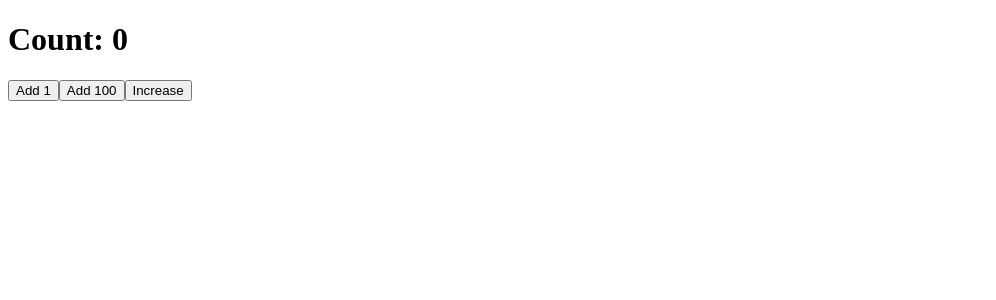
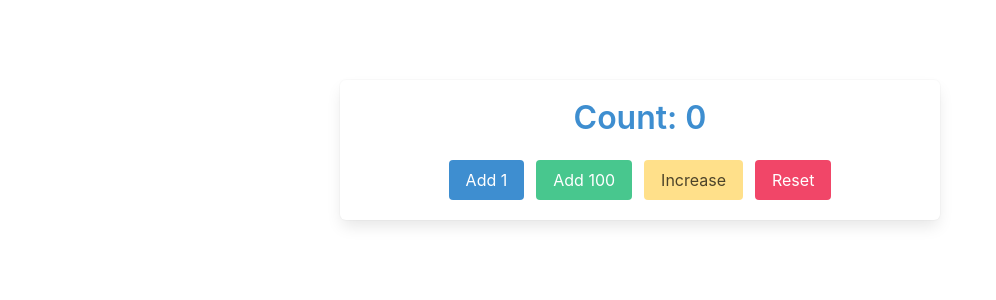
Before and after one commit to mate-academy/react_counter, a React (Create React App) app: page / in a window 1280 px wide. Shown: the top 300 px of the page, without its empty margins (0-996 px from the left). Built offline with nearby package versions, Linux system fonts and the light colour scheme.

Commit message:
Solution implemented

```diff
--- a/package.json
+++ b/package.json
@@ -7,7 +7,7 @@
   "license": "GPL-3.0",
   "dependencies": {
     "@cypress/react": "^5.12.4",
-    "bulma": "^0.9.3",
+    "bulma": "^0.9.4",
     "react": "^17.0.2",
     "react-dom": "^17.0.2",
     "react-scripts": "^4.0.3"
--- a/src/App.scss
+++ b/src/App.scss
@@ -2,6 +2,7 @@ iframe {
   display: none;
 }
 
-button {
-  cursor: pointer;
+.App {
+  margin: 10vh auto;
+  max-width: 600px;
 }
--- a/src/App.tsx
+++ b/src/App.tsx
@@ -1,4 +1,5 @@
 import React from 'react';
+import 'bulma/css/bulma.min.css';
 import './App.scss';
 
 type State = {
@@ -11,14 +12,17 @@ export class App extends React.Component<{}, State> {
   };
 
   addOne = () => {
-    // write code here
+    this.setState(state => ({
+      count: state.count + 1,
+    }));
   };
 
   add100 = () => {
-    // write code here
+    this.setState(state => ({
+      count: state.count + 100,
+    }));
   };
 
-  // DON'T change the code below
   increase = () => {
     this.addOne();
 
@@ -27,25 +31,49 @@ export class App extends React.Component<{}, State> {
     }
   };
 
+  reset = () => {
+    this.setState({ count: 0 });
+  };
+
   render() {
     const { count } = this.state;
 
     return (
-      <div className="App">
-        <h1 className="App__title">
+      <div className="App box has-text-centered">
+        <h1 className="title has-text-info has-text-centered">
           {`Count: ${count}`}
         </h1>
 
-        <button type="button" className="App__add-one" onClick={this.addOne}>
+        <button
+          type="button"
+          className="button mr-3 is-info"
+          onClick={this.addOne}
+        >
           Add 1
         </button>
 
-        <button type="button" className="App__add-100" onClick={this.add100}>
+        <button
+          type="button"
+          className="button mr-3 is-success"
+          onClick={this.add100}
+        >
           Add 100
         </button>
 
-        <button type="button" className="App__increase" onClick={this.increase}>
+        <button
+          type="button"
+          className="button mr-3 is-warning"
+          onClick={this.increase}
+        >
           Increase
+        </button>
+
+        <button
+          type="button"
+          className="button is-danger"
+          onClick={this.reset}
+        >
+          Reset
         </button>
       </div>
     );
```
Also changed, not shown: 1 other file (tests, documents, lock files or other folders).
